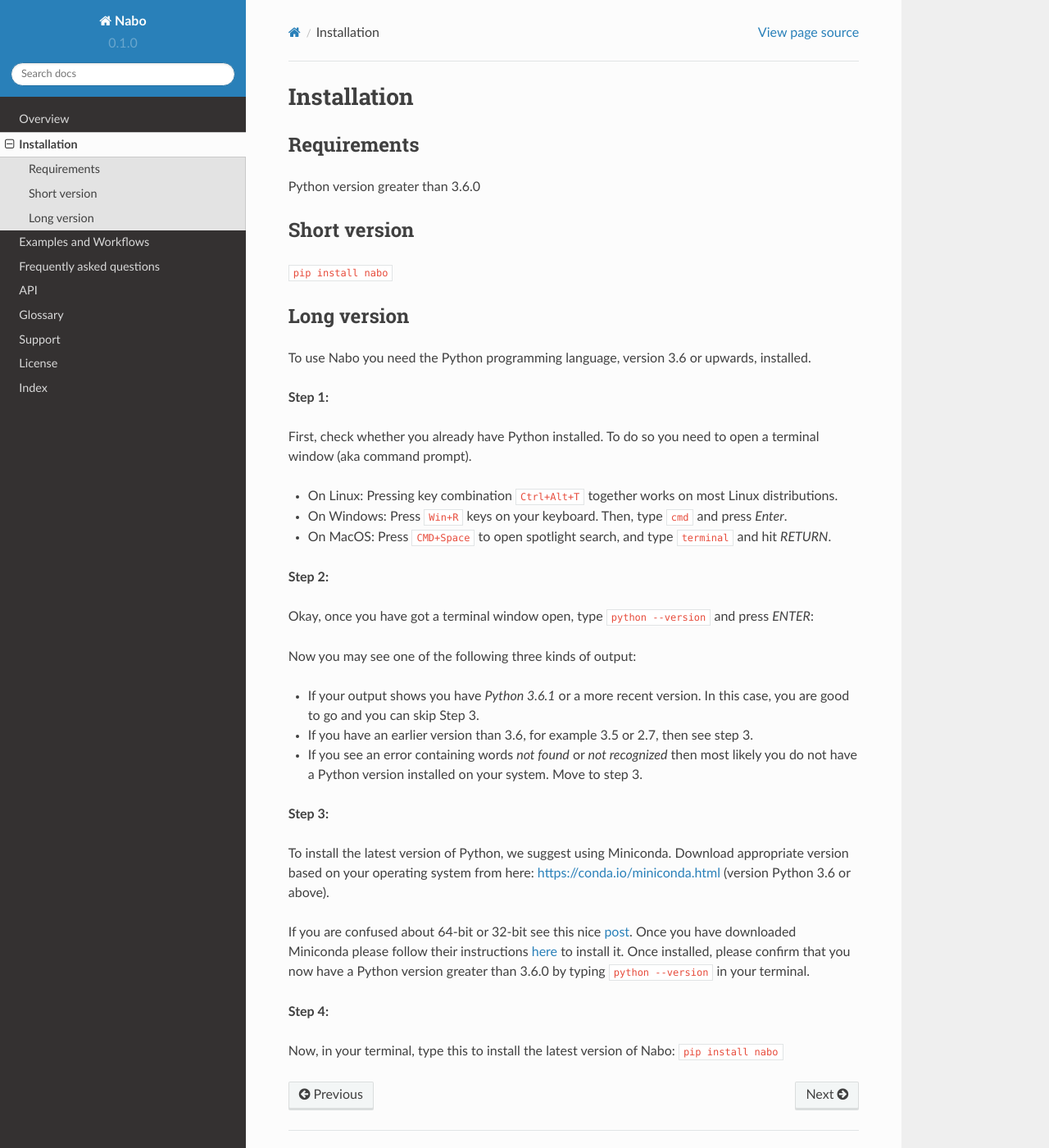
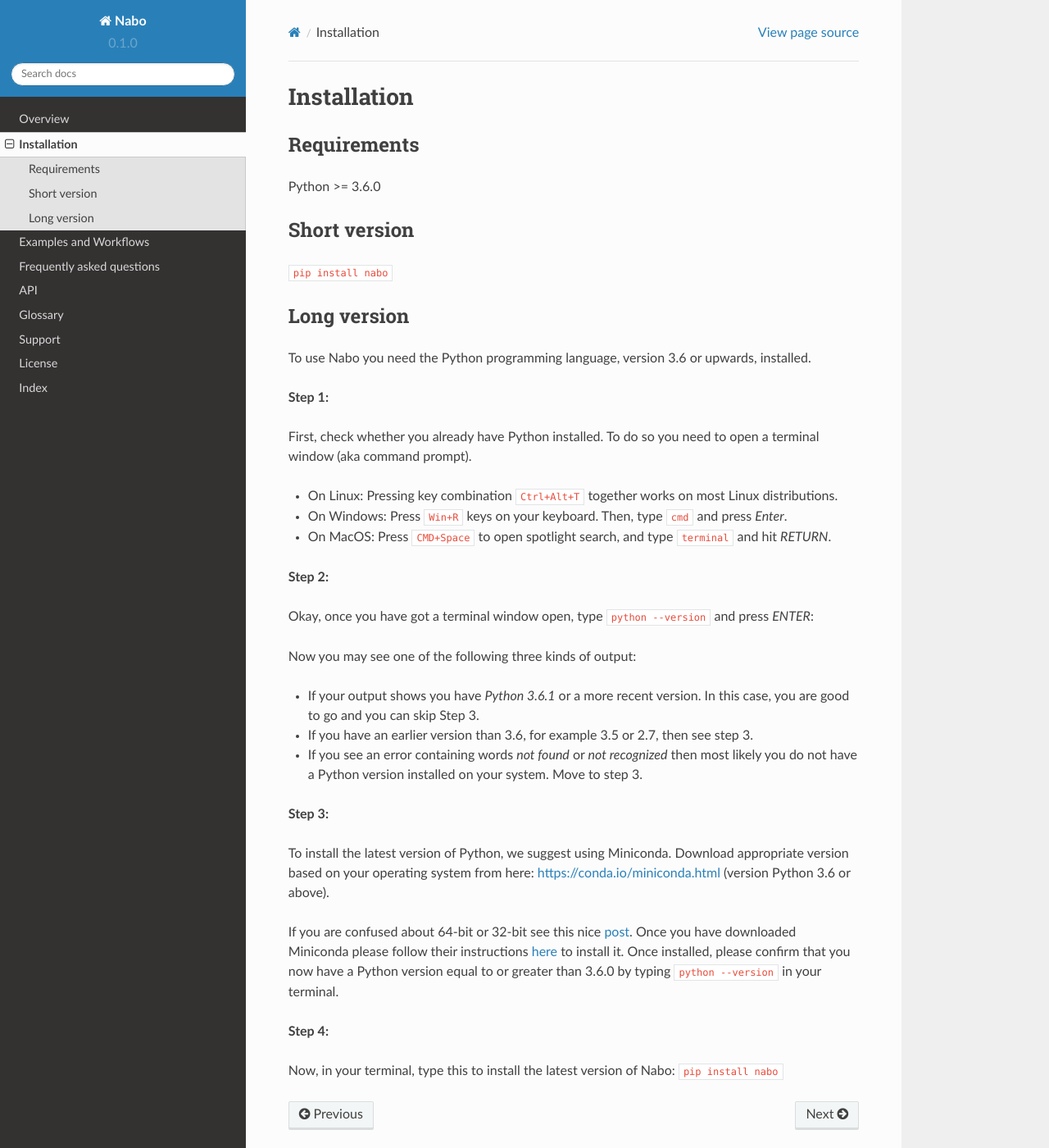
Before and after one commit to parashardhapola/nabo, a Sphinx documentation site: the page built from docs/install.rst, in a window 1280 px wide and 1400 px high. Shown: the whole window at 82% size. Built offline with Sphinx 7.4.7 and the Read the Docs theme 2.0.0, drawn with Linux system fonts in a browser that asks for light colours; pages that are not in the unit, such as notebooks, are missing from menus.

Commit message:
docs, install, Python version
formatting, and also adding what's technically correct (Python >= 3.6,
not Python > 3.6).

```diff
--- a/docs/install.rst
+++ b/docs/install.rst
@@ -5,7 +5,7 @@
 Requirements
 ------------
 
-Python version greater than 3.6.0
+Python >= 3.6.0
 
 Short version
 -------------
@@ -43,7 +43,7 @@
 
 If you are confused about 64-bit or 32-bit see this nice `post <https://www.techsoup.org/support/articles-and-how-tos/do-i-need-the-32bit-or-64bit>`_.
 Once you have downloaded Miniconda please follow their instructions `here <https://conda.io/projects/conda/en/latest/user-guide/install/index.html#regular-installation>`_ to install it.
-Once installed, please confirm that you now have a Python version greater than 3.6.0 by typing ``python --version`` in your terminal.
+Once installed, please confirm that you now have a Python version equal to or greater than 3.6.0 by typing ``python --version`` in your terminal.
 
 **Step 4:**
 
```
